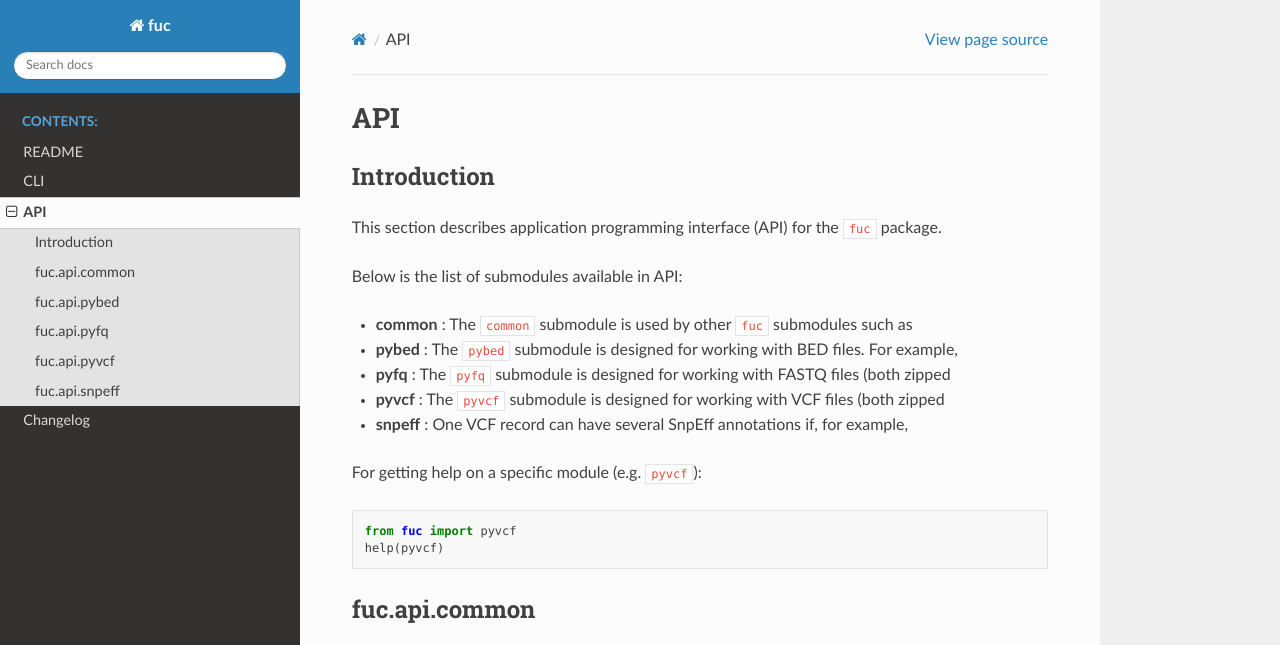
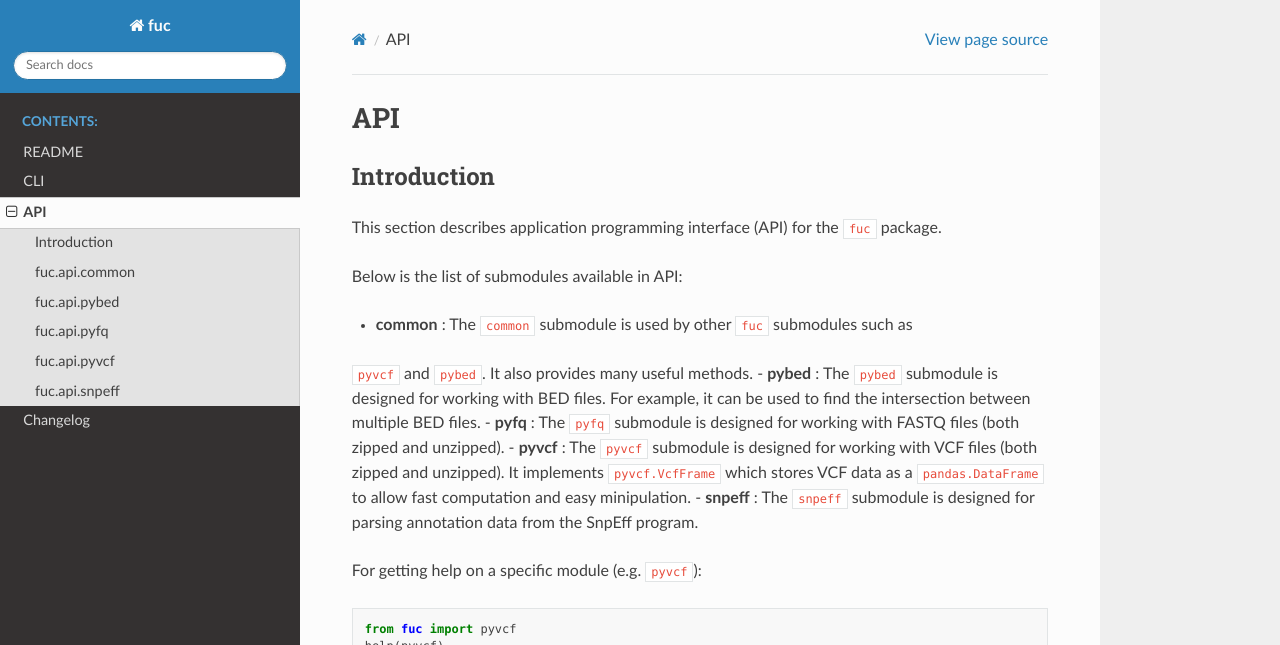
Before and after one commit to sbslee/fuc, a Sphinx documentation site: the page built from docs/api.rst, in a window 1280 px wide and 900 px high, cut to the strip 0-645 px from the top of the window. Built offline with Sphinx 7.4.7 and the Read the Docs theme 2.0.0, drawn with Linux system fonts in a browser that asks for light colours.

Commit message:
Update docs

```diff
--- a/create_doc.py
+++ b/create_doc.py
@@ -17,7 +17,7 @@ fuc_help = '\n'.join(['   ' + x for x in fuc_help.splitlines()])
 
 module_help = ''
 for module in modules:
-    description = pydoc.getdoc(getattr(fuc, module)).split('\n')[0]
+    description = pydoc.getdoc(getattr(fuc, module)).split('\n\n')[0]
     module_help += f'- **{module}** : {description}\n'
 
 d = dict(fuc_help=fuc_help, module_help=module_help)
--- a/docs/api.rst
+++ b/docs/api.rst
@@ -9,10 +9,16 @@ This section describes application programming interface (API) for the ``fuc`` p
 Below is the list of submodules available in API:
 
 - **common** : The ``common`` submodule is used by other ``fuc`` submodules such as
+``pyvcf`` and ``pybed``. It also provides many useful methods.
 - **pybed** : The ``pybed`` submodule is designed for working with BED files. For example,
+it can be used to find the intersection between multiple BED files.
 - **pyfq** : The ``pyfq`` submodule is designed for working with FASTQ files (both zipped
+and unzipped).
 - **pyvcf** : The ``pyvcf`` submodule is designed for working with VCF files (both zipped
-- **snpeff** : One VCF record can have several SnpEff annotations if, for example,
+and unzipped). It implements ``pyvcf.VcfFrame`` which stores VCF data as
+a ``pandas.DataFrame`` to allow fast computation and easy minipulation.
+- **snpeff** : The ``snpeff`` submodule is designed for parsing annotation data from the
+SnpEff program.
 
 For getting help on a specific module (e.g. ``pyvcf``):
 
```
Also changed, not shown: README.rst (+7 -1 lines).
